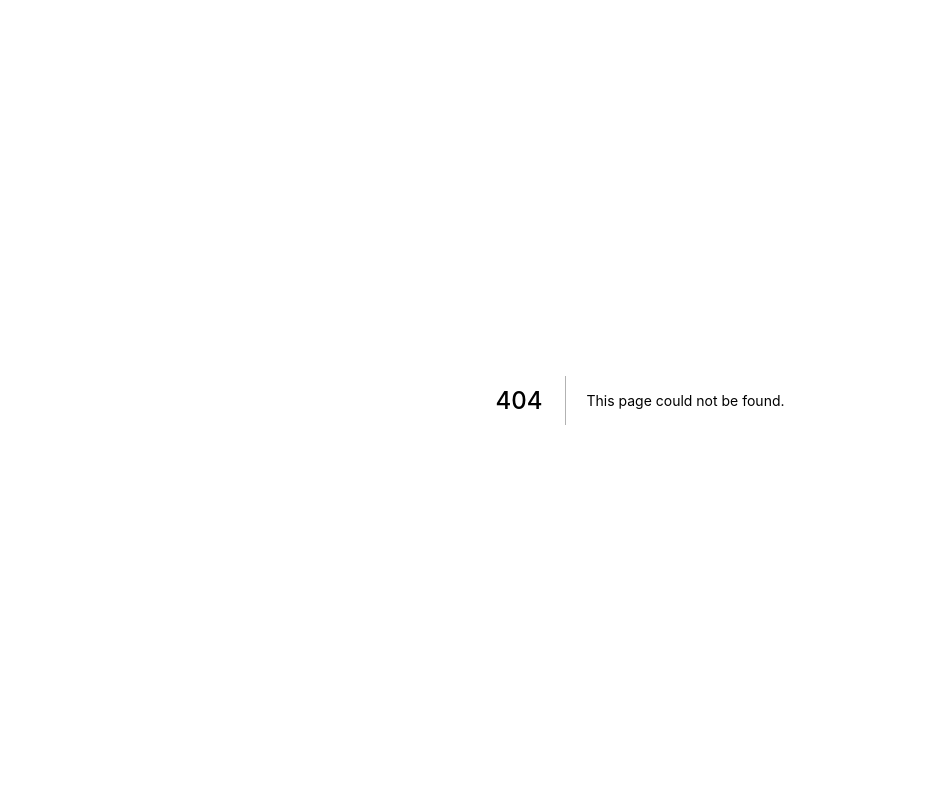
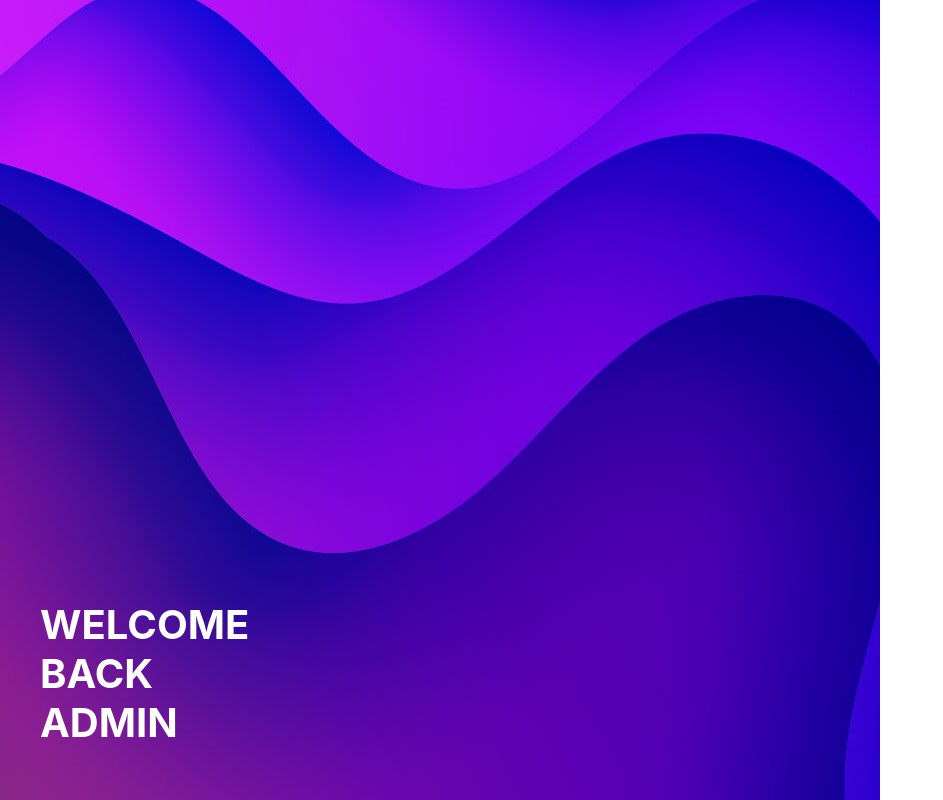
Before and after one commit to brenomacedo/gh0st, a Next.js app: page /admin/login in a window 1280 px wide. Before the commit this address had no page. Shown: the whole page, without its empty margins (0-943 px from the left). Built offline with nearby package versions, Linux system fonts and the light colour scheme.

Commit message:
setup-project

```diff
--- a/package.json
+++ b/package.json
@@ -11,5 +11,10 @@
     "next": "10.0.4",
     "react": "17.0.1",
     "react-dom": "17.0.1"
+  },
+  "devDependencies": {
+    "@types/node": "^14.14.16",
+    "@types/react": "^17.0.0",
+    "typescript": "^4.1.3"
   }
 }
--- /dev/null
+++ b/pages/admin/login.tsx
@@ -0,0 +1,12 @@
+import styles from '../../styles/login.module.css'
+
+export default function Login() {
+    return (
+        <div className={styles.container}>
+            <div className={styles.banner}>
+                <h2 className={styles.welcome}>WELCOME BACK ADMIN</h2>
+            </div>
+            <div className={styles.loginform}></div>
+        </div>
+    )
+}
--- /dev/null
+++ b/styles/login.module.css
@@ -0,0 +1,25 @@
+.container {
+    min-height: 100vh;
+    display: flex;
+}
+
+.loginform {
+    width: 400px;
+    min-height: 100vh;
+}
+
+.banner {
+    flex: 1;
+    min-height: 100vh;
+    background-image: url('/bg.jpg');
+    position: relative;
+}
+
+.welcome {
+    color: white;
+    font-size: 40px;
+    width: 50px;
+    position: absolute;
+    bottom: 20px;
+    left: 40px;
+}
```
Also changed, not shown: pages/admin/panel.tsx (added, +7 -0 lines), tsconfig.json (added, +29 -0 lines), next-env.d.ts (added), pages/_app.tsx (renamed from pages/_app.js), pages/index.tsx (renamed from pages/index.js), public/bg.jpg (added), styles/panel.module.css (added), 1 other file (tests, documents, lock files or other folders).
